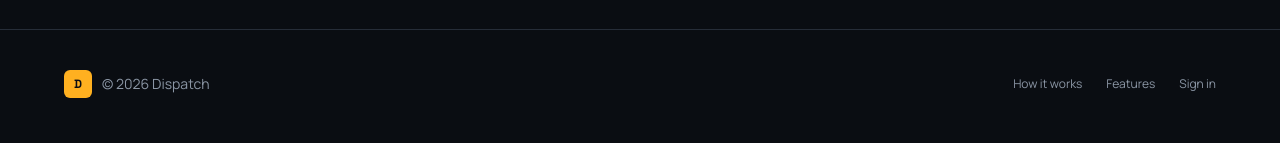
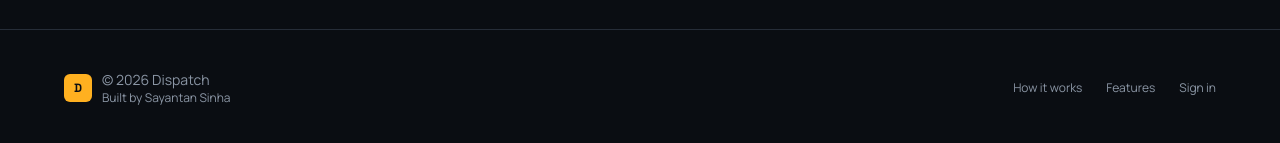
Before and after one commit to Sayantan-Sinha-GIT/dispatch, a Next.js app: page / in a window 1280 px wide. Shown: the part 4206-4349 px from the top of the page. Built offline with nearby package versions, Linux system fonts and the light colour scheme; no server answers.

Commit message:
Credit Sayantan Sinha as the developer in the footer

```diff
--- a/src/components/LandingPage.tsx
+++ b/src/components/LandingPage.tsx
@@ -498,7 +498,10 @@ function Footer() {
       <div className="mx-auto flex max-w-6xl flex-col items-center justify-between gap-4 sm:flex-row">
         <div className="flex items-center gap-2.5">
           <span className="flex h-7 w-7 items-center justify-center rounded-md bg-amber font-display text-xs font-bold text-bg">D</span>
-          <span className="text-sm text-text-dim">© {new Date().getFullYear()} {t("footer.rights")}</span>
+          <div className="flex flex-col">
+            <span className="text-sm text-text-dim">© {new Date().getFullYear()} {t("footer.rights")}</span>
+            <span className="text-xs text-text-dim">{t("footer.builtBy")}</span>
+          </div>
         </div>
         <div className="flex gap-6 text-xs text-text-dim">
           <a href="#how-it-works" className="hover:text-text">{t("nav.howItWorks")}</a>
--- a/src/lib/i18n.ts
+++ b/src/lib/i18n.ts
@@ -39,6 +39,7 @@ export const dictionary = {
     "cta.title": "Ready to move faster?",
     "cta.subtitle": "Whichever side of the delivery you're on, it starts with one sign-in.",
     "footer.rights": "Dispatch",
+    "footer.builtBy": "Built by Sayantan Sinha",
     "login.tab.customer": "Customer",
     "login.tab.rider": "Rider",
     "login.tab.admin": "Admin",
@@ -485,6 +486,7 @@ export const dictionary = {
     "cta.title": "तेज़ी से आगे बढ़ने के लिए तैयार हैं?",
     "cta.subtitle": "आप डिलीवरी के जिस भी तरफ हों, यह एक साइन-इन से शुरू होता है।",
     "footer.rights": "डिस्पैच",
+    "footer.builtBy": "Sayantan Sinha द्वारा बनाया गया",
     "login.tab.customer": "ग्राहक",
     "login.tab.rider": "राइडर",
     "login.tab.admin": "एडमिन",
```
